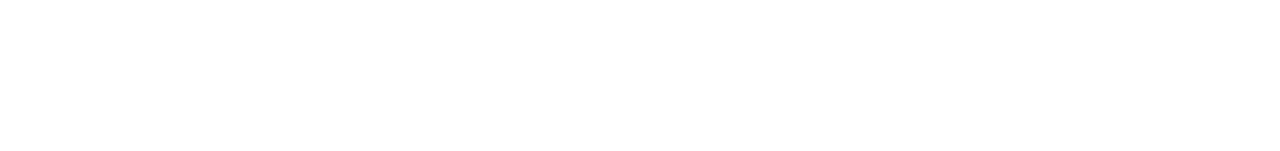
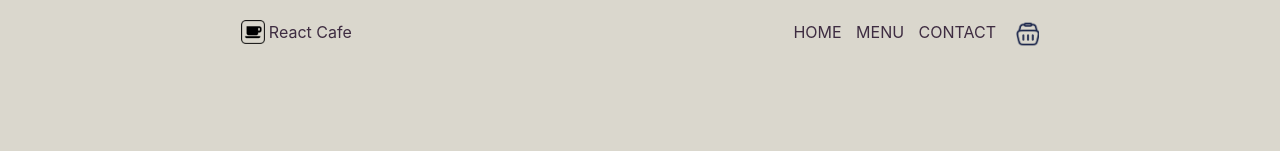
Before and after one commit to stella-jin-ys/react-cafe, a React (Create React App) app: page /react-cafe/menu in a window 1280 px wide. Before the commit this address had no page. Shown: the top 151 px of the page. Built offline with nearby package versions, Linux system fonts and the light colour scheme.

Commit message:
update the path to the icons

```diff
--- a/package.json
+++ b/package.json
@@ -20,11 +20,14 @@
     "styled-components": "^6.1.14",
     "tailwindcss": "^3.4.17"
   },
+  "homepage": "https://stella-jin-ys.github.io/react-cafe",
   "scripts": {
     "start": "react-scripts start",
     "build": "react-scripts build",
     "test": "react-scripts test",
-    "eject": "react-scripts eject"
+    "eject": "react-scripts eject",
+    "predeploy": "npm run build",
+    "deploy": "gh-pages -d build"
   },
   "eslintConfig": {
     "extends": [
@@ -48,6 +51,7 @@
     "@types/react": "^19.0.6",
     "@types/react-dom": "^19.0.3",
     "@types/react-icons": "^3.0.0",
+    "gh-pages": "^6.3.0",
     "typescript": "^4.9.5"
   }
 }
--- a/src/App.tsx
+++ b/src/App.tsx
@@ -9,7 +9,7 @@ import Contact from "./pages/Contact";
 function App() {
   return (
     <CartProvider>
-      <Router>
+      <Router basename="/react-cafe">
         <Routes>
           <Route path="/" element={<Home />} />
           <Route path="/menu" element={<Menu />} />
--- a/src/components/Nav.tsx
+++ b/src/components/Nav.tsx
@@ -12,7 +12,7 @@ export default function Nav() {
       <Link to="/">
         <div className="flex gap-1 font-bol">
           <img
-            src="/assets/logo.png"
+            src="./assets/logo.png"
             alt="logo"
             className="w-6 h-6 object-cover"
           />
@@ -23,14 +23,14 @@ export default function Nav() {
         <div className="sm:hidden">
           {sideNav ? (
             <img
-              src="/assets/close.png"
+              src="./assets/close.png"
               alt="close icon"
               className="w-8 h-8 cursor-pointer"
               onClick={clickSideNav}
             />
           ) : (
             <img
-              src="/assets/hamburger.png"
+              src="./assets/hamburger.png"
               alt="hamburger menu"
               className="w-8 h-8 cursor-pointer"
               onClick={clickSideNav}
@@ -77,7 +77,7 @@ export default function Nav() {
         <Link to="/payment">
           <div className="relative">
             <img
-              src="/assets/cart.png"
+              src="./assets/cart.png"
               alt="cart"
               className="w-7 h-7 object-cover cursor-pointer"
             />
```
Also changed, not shown: 1 other file (tests, documents, lock files or other folders).
